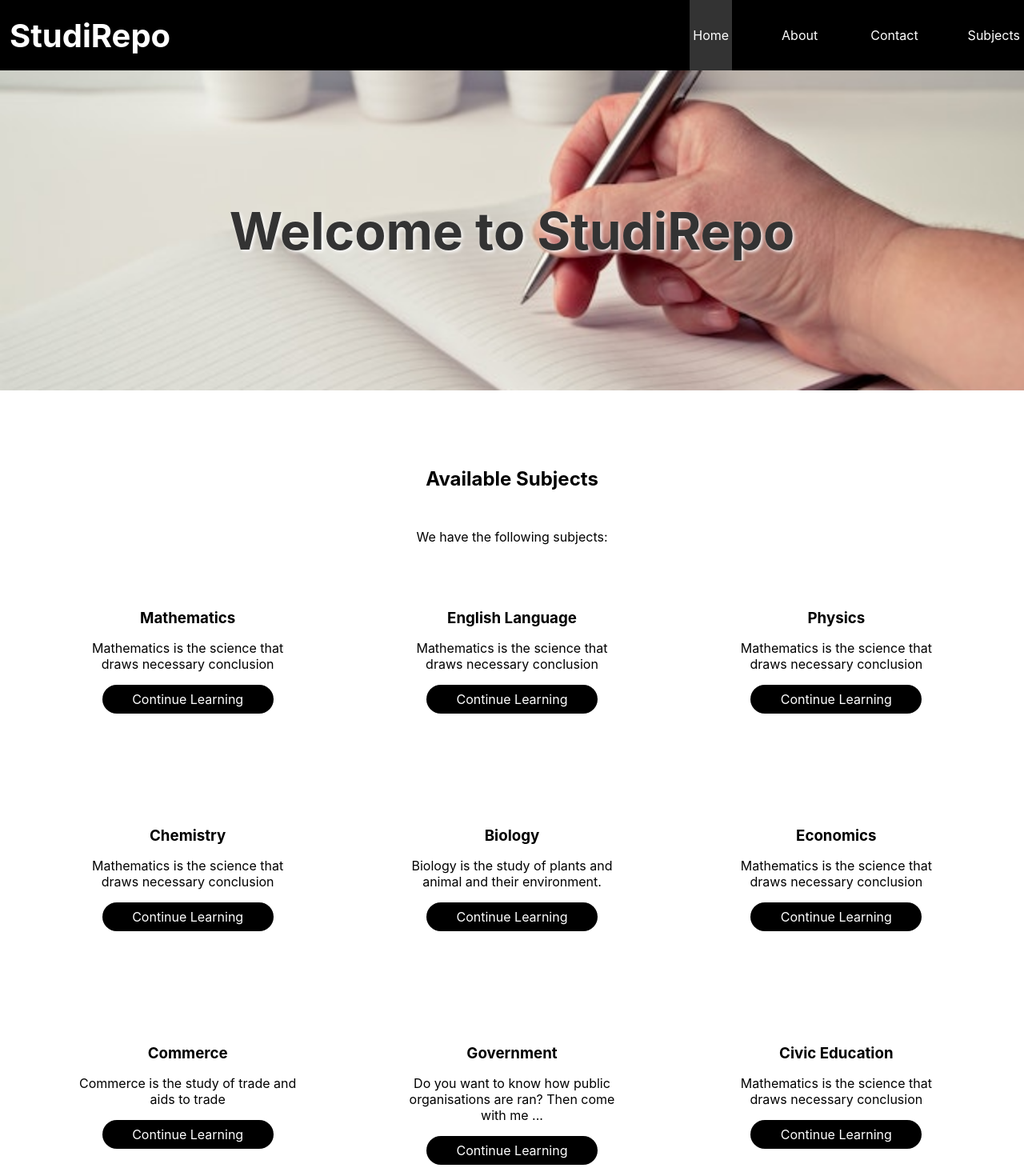
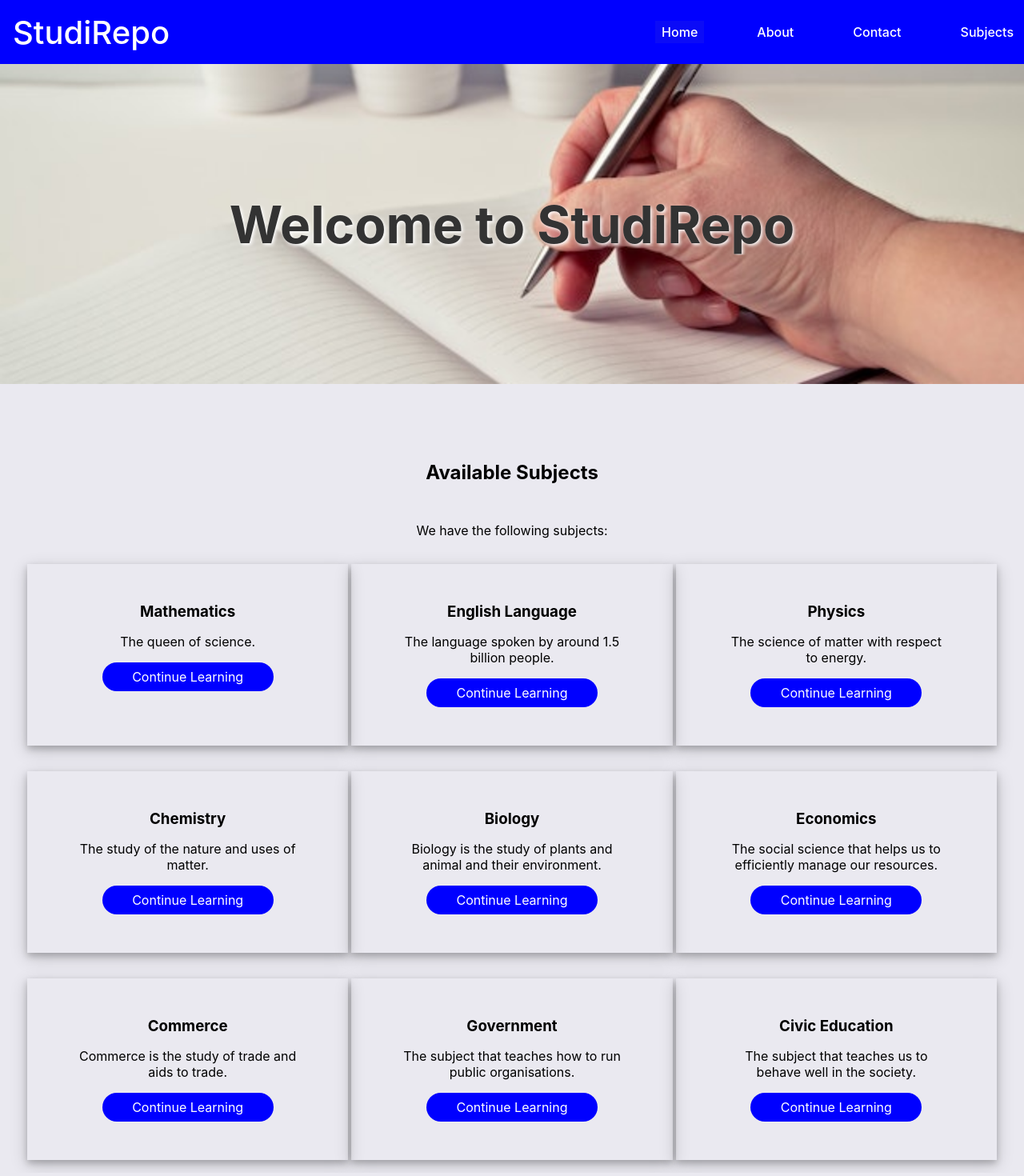
Before and after one commit to cheks123/edbile, a React (Create React App) app: page / in a window 1280 px wide. Shown: the top 1470 px of the page at 80% size. Built offline with nearby package versions, Linux system fonts and the light colour scheme.

Commit message:
Civic education added

```diff
--- a/src/App.css
+++ b/src/App.css
@@ -6,7 +6,7 @@
 }
 
 .navbar{
-    background: #000;
+    background: blue;
     color: white;
     margin: 0;
     justify-content: space-between;
@@ -30,18 +30,23 @@ a.logo{
 
 }
 
-.navbar a{
+.navbar a, .subject-drop-down{
     color: white;
+    font-weight:500;
     text-decoration: none;
-    display: flex;
+    /*display: flex;*/
     align-items: center;
-    padding: .25rem;
+    padding: .25rem 0.5rem;
+}
+
+.subject-drop-down{
+    cursor:pointer;
 }
 
 
 
-.navbar li.active, nav li:hover{
-    background-color: #333;
+.navbar li.active a, nav li a:hover, .subject-drop-down:hover{
+    background-color: rgb(11, 11, 247);
 }
 
 
@@ -63,6 +68,13 @@ ul.mobile-nav-list{
 
 .menu-icon2{
     display:none;
+}
+
+.subject-list-drop-down{
+    display:none;
+    background-color: gray;
+    width:auto;
+    height:auto;
 }
 
 .banner{
@@ -122,6 +134,8 @@ ul.mobile-nav-list{
 
 }
 
+
+
 h2{
     padding:2rem;
 }
@@ -130,14 +144,12 @@ p{
     padding: 1rem;
 }
 
+
 .subject{
     margin: 1rem 0rem;
     padding: 3rem;
-    height: 240px;
+    /*height: 240px;*/
     text-align: center;
-}
-
-.subject:hover{
     box-shadow: 0 4px 8px 0 rgba(0, 0, 0, 0.2), 0 6px 20px 0 rgba(0, 0, 0, 0.19)
 }
 
@@ -147,13 +159,13 @@ p{
     width: 70%;
     padding: .5rem;
     margin:0 auto;
-    background-color:#000;
+    background-color:blue;
     border-radius: 2rem;
     color:white;
 }
 
 .continue-learning:hover{
-    background-color: #333;
+    background-color: rgb(102, 102, 241);
 }
 
 .exam h3{
@@ -238,10 +250,12 @@ footer .col3{
         color:#fff;
         margin: 0.2rem 0.1rem;
         padding-left: 0.3rem;
+
     }
 
     ul.mobile-nav-list li a{
         color:white;
+
     }
 
     .row{
@@ -249,10 +263,28 @@ footer .col3{
         margin: 1rem 0rem;
     }
 
+    .available-subjects{
+        margin:0;
+        padding:0;
+        min-width: 100%;
+    }
+
+    .subject{
+        min-width: 100%;
+        padding:3rem 0;
+        margin: 1rem 0;
+        height: auto;
+    }
+
+    .subject h3{
+        padding-top: 0rem;
+    }
+
     .col75{
         min-width: 100%;
         padding-left:0.5rem;
     }
+
 }
 
 /* media query for less than 600 screen size */
--- a/src/App.js
+++ b/src/App.js
@@ -37,6 +37,7 @@ import Commerce from "./pages/commerce/Commerce";
 import Economics from "./pages/economics/Economics";
 import EnglishLanguage from "./pages/englishLanguage/EnglishLanguage";
 import CivicEducation from "./pages/civicEducation/CivicEducation";
+import CivicEducationIntro from "./pages/civicEducation/civic-education-intro";
 
 
 
@@ -87,7 +88,10 @@ function App() {
         <Route path="/commerce" element={<Commerce/>} />
         <Route path="/economics" element={<Economics/>} />
         <Route path="/englishlanguage" element={<EnglishLanguage/>} />
-        <Route path="/civicEducation" element={<CivicEducation/>} />
+        <Route path="/civiceducation" element={<CivicEducation/>} >
+          <Route path="/civiceducation/" element={<CivicEducationIntro />} />
+
+        </Route>
       </Routes>
       <Footer/>
 
--- a/src/Nav.js
+++ b/src/Nav.js
@@ -3,8 +3,12 @@ import { Link } from "react-router-dom";
 function Nav() {
 
   const [showNav, setShowNav] = useState(false);
+  const [showSubjectList, setShowSubjectList] = useState(false)
 
   const menuToggle = () => setShowNav(prev => !showNav);
+
+  const toggleSubjectDropDown = () => {setShowSubjectList(prev => !showSubjectList);
+  console.log(showSubjectList)}
     return (
       <>
       <nav className="navbar">
@@ -13,7 +17,7 @@ function Nav() {
             <CustomLink to="/">Home</CustomLink>
             <CustomLink to="/about">About</CustomLink>
             <CustomLink to="/contact">Contact</CustomLink>
-            <li>Subjects</li>
+            <li><span className="subject-drop-down" onClick={toggleSubjectDropDown}>Subjects</span></li>
           </ul>
           <div className="menu-icon2" onClick={menuToggle}>
             <div className="hamburger"></div>
@@ -26,9 +30,21 @@ function Nav() {
           <CustomLink to="/" onClick={menuToggle}>Home</CustomLink>
           <CustomLink to="/about" onClick={menuToggle}>About</CustomLink>
           <CustomLink to="/contact" onClick={menuToggle}>Contact</CustomLink>
-          <li>Subjects</li>
+          <li><span className="subject-drop-down" onClick={toggleSubjectDropDown}>Subjects</span></li>
         </ul>
     </nav>
+    <div className="subject-list-drop-down" style={{maxHeight:showSubjectList?"auto":"0%"}}>
+      <ul>
+        <li>Mathematics</li>
+        <li>English Language</li>
+        <li>Physics</li>
+        <li>Chemistry</li>
+        <li>Biology</li>
+        <li>Government</li>
+        <li>Economics</li>
+        <li>Commerce</li>
+      </ul>
+    </div>
     </>
     );
   }
--- a/src/index.css
+++ b/src/index.css
@@ -20,6 +20,9 @@ body {
   min-height: 100%;
   width:100%;
   overflow-x: hidden;
+  /* background-color: rgb(228, 228, 236); */
+  background-color: rgba(234, 233, 240, 0.999);
+
 }
 
 code {
--- a/src/pages/civicEducation/CivicEducation.js
+++ b/src/pages/civicEducation/CivicEducation.js
@@ -1,9 +1,51 @@
-function CivicEducation() {
-    return (
-      <div className="row banner">
-            <h1>Civic Education</h1>
-      </div>
-    );
+  import "../subject.css";
+  import { Outlet, Link } from "react-router-dom";
+  import { useState } from "react";
+
+
+
+  export default function CivicEducation() {
+    const [showSideBar, setShowSideBar] = useState(false)
+
+    const toggleSideNav = () =>{
+      setShowSideBar(prev => !showSideBar)
+    }
+
+   const toTop = () =>{
+    toggleSideNav()
+    window.scrollTo(0,0)
   }
 
-  export default CivicEducation;
+
+      return (
+        <>
+              <div className="row subject-content">
+                <div className="col25 topics-side-bar">
+                  <h2>Topics</h2>
+                  <ul>
+                    <li><Link to="/civiceducation/">Introduction</Link></li>
+                  </ul>
+                </div>
+                <div className="col25 mobile-side-bar" style={{maxWidth:showSideBar?"100%":"0%"}}>
+                  <h2>Topics</h2>
+                  <ul>
+                    <li><Link to="/mathematics/" onClick={toTop}>Introduction</Link></li>
+                    <li><Link to="/mathematics/indices" onClick={toTop}>Indices</Link></li>
+                    <li><Link to="/mathematics/logarithms" onClick={toTop}>Logarithms</Link></li>
+                    <li><Link to="/mathematics/surds" onClick={toTop}>Surds</Link></li>
+                    <li><Link to="/mathematics/linear-equations" onClick={toTop}>Linear Equations</Link></li>
+
+                  </ul>
+                </div>
+
+                <div className="col75">
+                  <Outlet/>
+
+                </div>
+              </div>
+              <div className="fab-icon" onClick={toggleSideNav}>. . .</div>
+
+
+        </>
+      );
+    }
--- /dev/null
+++ b/src/pages/civicEducation/civic-education-intro.js
@@ -0,0 +1,47 @@
+import TopicNav from "../topic-nav";
+export default function CivicEducationIntro() {
+    return (
+      <>
+                <h1 className="subject-heading">Civic Education</h1>
+                <div className="subject-navigation">
+                  <TopicNav previous="/civiceducation/" next="/civiceducation/indices" />
+                </div>
+
+                <p>
+                    The word ‘Civic ‘is a Greek word which simply means,’ citizen of a city or an
+                    area’. Civics refers to educating the citizens. Civic Education simply means
+                    educational and learning activities specifically meant to create awareness,
+                    teach right values, right attitudes and behaviour that are acceptable to the
+                    society they live in. It can also be defined as the branch of learning that
+                    enables us to understand the activities of government, our rights as citizens,
+                    the duties and responsibilities we owe to ourselves and the society at large.
+                    Civics is the study of the theoretical and practical aspects of citizenship,
+                    its rights and duties; the duties of citizens to each other as members of a
+                    political body and to the government.
+
+                </p>
+                <h2>The need for Civic Education</h2>
+                <ul>
+                  <li>
+                    1.	It enhances people capacity to understand their roles, obligations and
+                    duties to their fellow citizens and government
+                  </li>
+                  <li>
+                    2.	It creates awareness among citizens on the duties of  the government
+                    to the citizens
+                  </li>
+                  <li>
+                    3.	Civic Education also generates concern for the values by which a
+                    civilized society is identified.
+                    </li>
+                    <li>
+                      4.	.It is for public education and awareness.
+                    </li>
+                </ul>
+                <div className="subject-navigation">
+                 <TopicNav previous="/Mathematics/" next="/Mathematics/Indices" />
+                </div>
+
+      </>
+    );
+  }
--- a/src/pages/data.js
+++ b/src/pages/data.js
@@ -1,19 +1,19 @@
 export const subjectData = [
     {
         "subject": "Mathematics",
-        "description": "Mathematics is the science that draws necessary conclusion"
+        "description": "The queen of science."
     },
     {
         "subject": "English Language",
-        "description": "Mathematics is the science that draws necessary conclusion"
+        "description": "The language spoken by around 1.5 billion people."
     },
     {
         "subject": "Physics",
-        "description": "Mathematics is the science that draws necessary conclusion"
+        "description": "The science of matter with respect to energy."
     },
     {
         "subject": "Chemistry",
-        "description": "Mathematics is the science that draws necessary conclusion"
+        "description": "The study of the nature and uses of matter."
     },
     {
         "subject": "Biology",
@@ -21,18 +21,18 @@ export const subjectData = [
     },
     {
         "subject": "Economics",
-        "description": "Mathematics is the science that draws necessary conclusion"
+        "description": "The social science that helps us to efficiently manage our resources."
     },
     {
         "subject": "Commerce",
-        "description": "Commerce is the study of trade and aids to trade"
+        "description": "Commerce is the study of trade and aids to trade."
     },
     {
         "subject": "Government",
-        "description": "Do you want to know how public organisations are ran? Then come with me ..."
+        "description": "The subject that teaches how to run public organisations."
     },
     {
         "subject": "Civic Education",
-        "description": "Mathematics is the science that draws necessary conclusion"
+        "description": "The subject that teaches us to behave well in the society."
     }
 ]
--- a/src/pages/subject.css
+++ b/src/pages/subject.css
@@ -36,6 +36,8 @@
         display: none;
     }
 
+
+
     .mobile-side-bar{
         position:fixed;
         display: block;
@@ -43,8 +45,8 @@
         background-color: #333;
         height:100vh;
         width:75%;
-        z-index:15;
-        top:3.4rem;
+        z-index:12;
+        top:3.6rem;
         left:0;
         transition: max-width 0.5s;
     }
```
Also changed, not shown: src/pages/commerce/Commerce.js (line endings or trailing spaces).
